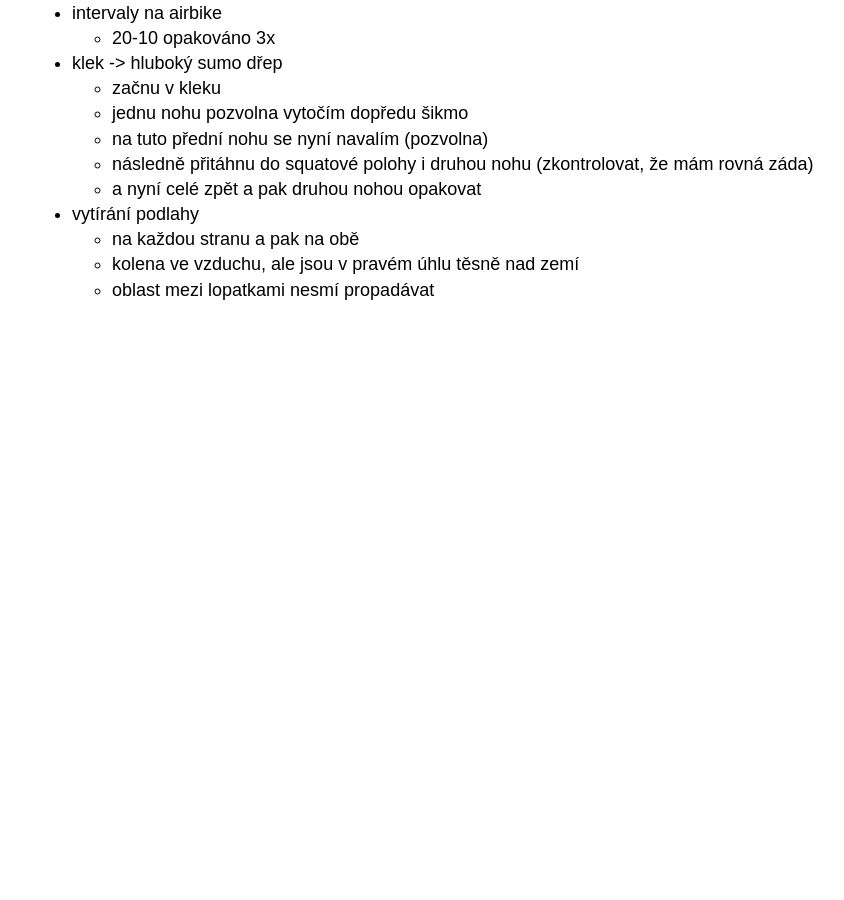
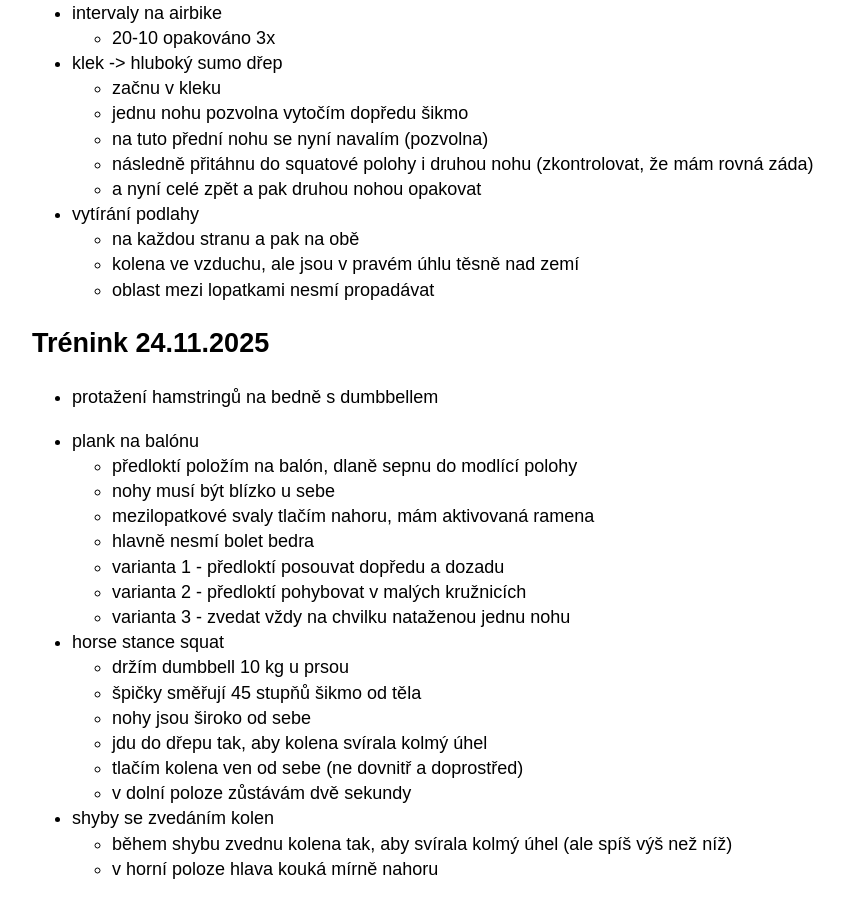
Before and after one commit to hartmaj2/hartmaj2.github.io, a Jekyll site: the page built from sections/sports/fitness.md, in a window 1280 px wide and 900 px high, scrolled down 4033 px. Shown: the whole window, without its empty margins (158-1002 px from the left). Built offline with Jekyll 4.4.1, drawn with Linux system fonts in a browser that asks for light colours; before the commit the page ends 4354 px from its top, so only the background shows below that.

Commit message:
Add fitness

```diff
--- a/sections/sports/fitness.md
+++ b/sections/sports/fitness.md
@@ -201,3 +201,28 @@ permalink: /sports/fitness
   - na každou stranu a pak na obě
   - kolena ve vzduchu, ale jsou v pravém úhlu těsně nad zemí
   - oblast mezi lopatkami nesmí propadávat
+
+## Trénink 24.11.2025
+
+- protažení hamstringů na bedně s dumbbellem
+
+- plank na balónu
+  - předloktí položím na balón, dlaně sepnu do modlící polohy
+  - nohy musí být blízko u sebe
+  - mezilopatkové svaly tlačím nahoru, mám aktivovaná ramena
+  - hlavně nesmí bolet bedra
+  - varianta 1 - předloktí posouvat dopředu a dozadu
+  - varianta 2 - předloktí pohybovat v malých kružnicích
+  - varianta 3 - zvedat vždy na chvilku nataženou jednu nohu
+
+- horse stance squat
+  - držím dumbbell 10 kg u prsou
+  - špičky směřují 45 stupňů šikmo od těla
+  - nohy jsou široko od sebe
+  - jdu do dřepu tak, aby kolena svírala kolmý úhel
+  - tlačím kolena ven od sebe (ne dovnitř a doprostřed)
+  - v dolní poloze zůstávám dvě sekundy
+
+- shyby se zvedáním kolen
+  - během shybu zvednu kolena tak, aby svírala kolmý úhel (ale spíš výš než níž)
+  - v horní poloze hlava kouká mírně nahoru
```
